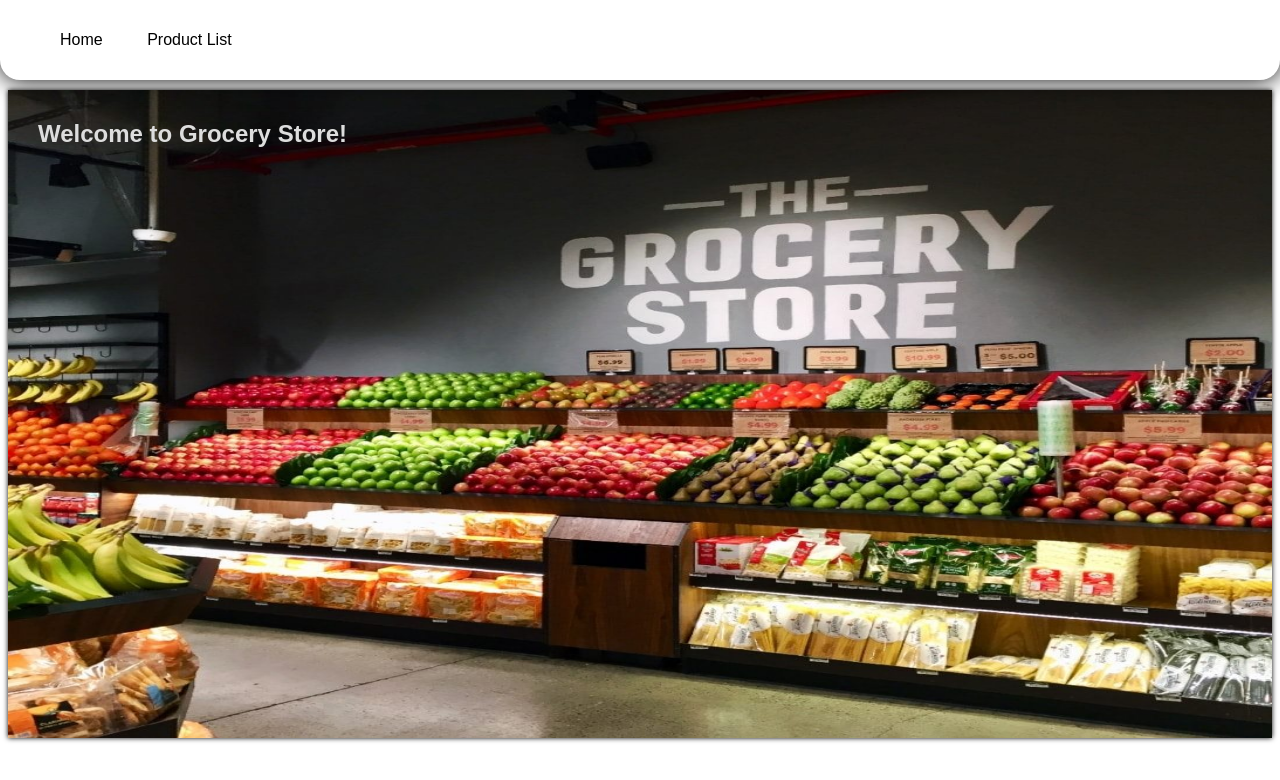
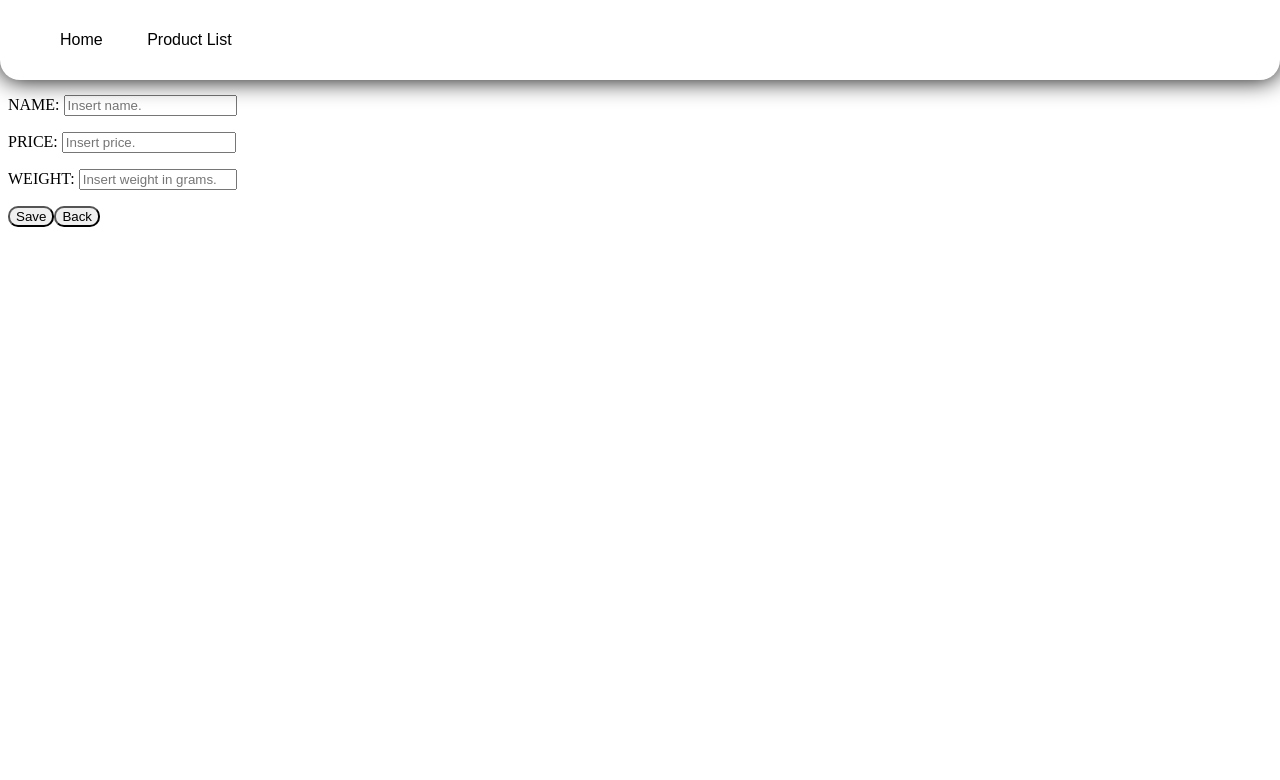
Before and after one commit to CiobanuIonut99/grocery-store, an Angular app: page /save-product in a window 1280 px wide. Before the commit this address led to /welcome. Shown: the top 780 px of the page. Built offline with nearby package versions, Linux system fonts and the light colour scheme.

Commit message:
Created Rest Api

```diff
--- a/src/app/app.module.ts
+++ b/src/app/app.module.ts
@@ -8,6 +8,7 @@ import {ProductListComponent} from './product-list/product-list.component';
 import {WelcomeComponent} from './welcome/welcome.component';
 import {WeightPipe} from "./shared/weight.pipe";
 import {ProductService} from "./product-list/product.service";
+import {SaveProductComponent} from "./save-product/save-product.component";
 
 
 @NgModule({
@@ -15,6 +16,7 @@ import {ProductService} from "./product-list/product.service";
     AppComponent,
     ProductListComponent,
     WelcomeComponent,
+    SaveProductComponent,
     WeightPipe
   ],
   imports: [
@@ -22,6 +24,7 @@ import {ProductService} from "./product-list/product.service";
     HttpClientModule,
     RouterModule.forRoot([
       {path: 'products', component: ProductListComponent},
+      {path: 'save-product', component: SaveProductComponent},
       {path: 'welcome', component: WelcomeComponent},
       {path: '', redirectTo: 'welcome', pathMatch: 'full'},
       {path: '**', redirectTo: 'welcome', pathMatch: 'full'},
--- a/src/app/product-list/product-list.component.css
+++ b/src/app/product-list/product-list.component.css
@@ -1,6 +1,6 @@
 #product-list-title{
   color:#71A7EC;
-  margin-top: 50px;
+  margin-top: 5px;
   margin-left:135px;
 
 }
@@ -44,3 +44,40 @@
   font-weight: bold;
   color: #71A7EC;
 }
+
+.product-list-buttons {
+  margin-left: 180px;
+}
+
+#get-button {
+  color: #71A7EC;
+  border-radius: 10px 10px 10px 10px;
+
+}
+
+
+ul {
+  list-style-type: none;
+  margin: 0;
+  padding: 0px;
+  overflow: hidden;
+}
+
+li {
+  float: left;
+}
+
+li a {
+  display: block;
+  color: #71A7EC;
+  font-size:20px;
+  text-align: center;
+  padding: 10px 20px;
+  text-decoration: none;
+}
+
+#save-product {
+  margin-left: 15px;
+  margin-top: 30px;
+
+}
--- a/src/app/product-list/product-list.component.html
+++ b/src/app/product-list/product-list.component.html
@@ -1,6 +1,12 @@
-<div>
+<div style="display: inline">
+
   <div id="product-list-title">
-    <h1>{{title}}</h1>
+    <ul id="save-product">
+      <li>
+        <a routerLink='/save-product'>Save Product</a>
+      </li>
+    </ul>
+    <h1 *ngIf="showProducts === false">{{title}}</h1>
   </div>
 
   <div>
@@ -24,4 +30,13 @@
       </tbody>
     </table>
   </div>
+
+  <div class="product-list-buttons">
+    <button id="get-button" (click)="getProducts()">{{getButtonName}}</button>
+  </div>
+
+<div>
+  <router-outlet></router-outlet>
 </div>
+
+</div>
--- a/src/app/product-list/product-list.component.ts
+++ b/src/app/product-list/product-list.component.ts
@@ -10,17 +10,32 @@ import {ProductService} from "./product.service";
 export class ProductListComponent implements OnInit {
 
   title: string = "Product List";
-
+  showProducts: boolean = true;
+  getButtonName: string ='GetProducts';
   products: any = [];
 
   constructor(private productService: ProductService) {
   }
 
   ngOnInit(): void {
-    this.productService.getProducts().subscribe((data: ProductInterface) =>{
-      console.log(data);
-      this.products = data;
-    })
+
+  }
+
+  getProducts() {
+
+    if(this.showProducts){
+      this.productService.getProducts().subscribe((data: ProductInterface) => {
+        console.log(data);
+        this.products = data;
+        this.showProducts = false;
+        this.getButtonName ='HideProducts';
+      })
+    } else{
+      this.products = [];
+      this.showProducts = true;
+      this.getButtonName='ShowProducts'
+    }
+
   }
 
 }
--- a/src/app/product-list/product.service.ts
+++ b/src/app/product-list/product.service.ts
@@ -1,14 +1,14 @@
 import {Injectable} from "@angular/core";
 import {ProductInterface} from "./product-interface";
-import {HttpClient, HttpHeaders} from "@angular/common/http";
-import {catchError, Observable, retry} from "rxjs";
+import {HttpClient, HttpErrorResponse, HttpHeaders} from "@angular/common/http";
+import {catchError, Observable, retry, throwError} from "rxjs";
 
 @Injectable({
   providedIn: 'root'
 })
 export class ProductService {
 
-  private productsURL = 'src/app/product-list/products.json';
+  private productsURL = 'http://localhost:8080';
 
   httpOptions = {
     headers: new HttpHeaders({
@@ -19,9 +19,30 @@ export class ProductService {
   constructor(private httpClient: HttpClient) {
   }
 
-  getProducts():Observable<ProductInterface> {
+  getProducts(): Observable<ProductInterface> {
     return this.httpClient
       .get<ProductInterface>(this.productsURL)
-      .pipe(retry(1));
+      .pipe(retry(1), catchError(this.handleError))
+  };
+
+  createProduct(product: ProductInterface): Observable<ProductInterface> {
+    return this.httpClient
+      .post<ProductInterface>(this.productsURL, JSON.stringify(product), this.httpOptions)
+      .pipe(retry(1), catchError(this.handleError));
   }
+
+  private handleError(err: HttpErrorResponse) {
+    let errorMessage = '';
+    if (err.error instanceof ErrorEvent) {
+      errorMessage = err.error.message + 'error occurred';
+
+    } else {
+      errorMessage = 'Server return code: ' + err.status + ', error message is: ' + err.message;
+    }
+    console.error(errorMessage);
+    return throwError(() => {
+      return errorMessage;
+    })
+  }
+
 }
--- /dev/null
+++ b/src/app/save-product/save-product.component.css
@@ -0,0 +1,11 @@
+.save-product {
+  margin-top: 25px;
+}
+
+#save-button {
+  border-radius: 10px 10px 10px 10px;
+}
+
+#back-button {
+  border-radius: 10px 10px 10px 10px;
+}
--- /dev/null
+++ b/src/app/save-product/save-product.component.html
@@ -0,0 +1,22 @@
+<div class="save-product">
+
+  <div class="product-list-save">
+    <div id="product-list-name-insert">
+      <p class="paragraph">NAME: <input #name style="width: 165px" placeholder="Insert name." type="text"></p>
+    </div>
+    <div id="product-list-price-insert">
+      <p class="paragraph">PRICE: <input #price style="width: 166px" placeholder="Insert price." type="number"></p>
+    </div>
+    <div id="product-list-weight-insert">
+      <p class="paragraph">WEIGHT: <input #weight style="width: 150px" placeholder="Insert weight in grams."
+                                          type="number"></p>
+    </div>
+  </div>
+
+  <div>
+    <button id="save-button" (click)="createProduct( name.value, price.value, weight.value)">Save</button>
+    <button id="back-button" (click)="onBack()">Back</button>
+  </div>
+
+
+</div>
--- /dev/null
+++ b/src/app/save-product/save-product.component.ts
@@ -0,0 +1,38 @@
+import {Component, OnInit} from '@angular/core';
+import {ProductInterface} from "../product-list/product-interface";
+import {HttpHeaders} from "@angular/common/http";
+import {ProductService} from "../product-list/product.service";
+import {Router} from "@angular/router";
+
+@Component({
+  selector: 'app-save-product',
+  templateUrl: './save-product.component.html',
+  styleUrls: ['./save-product.component.css']
+})
+export class SaveProductComponent implements OnInit {
+
+  constructor(private productService: ProductService,
+              private router: Router) {
+  }
+
+  createProduct(name: string, price: any, weight: any) {
+    const product: any = {
+      "productName": name,
+      "productPrice": price,
+      "productWeight": weight
+    };
+
+    this.productService.createProduct(product).subscribe(product => {
+      console.log(product);
+      alert('Product created');
+    })
+  }
+
+  onBack() {
+    this.router.navigate(['/products']);
+  }
+
+  ngOnInit(): void {
+  }
+
+}
--- a/src/app/shared/weight.pipe.ts
+++ b/src/app/shared/weight.pipe.ts
@@ -1,4 +1,5 @@
 import {Pipe, PipeTransform} from "@angular/core";
+import {throwError} from "rxjs";
 
 @Pipe({
   name: 'groceryWeight'
@@ -17,6 +18,7 @@ export class WeightPipe implements PipeTransform {
       }
     } else {
       alert('Invalid value for product weight: ' + value);
+
     }
     return weight;
   }
```
Also changed, not shown: src/app/app.component.css (line endings or trailing spaces), 1 other file (tests, documents, lock files or other folders).
